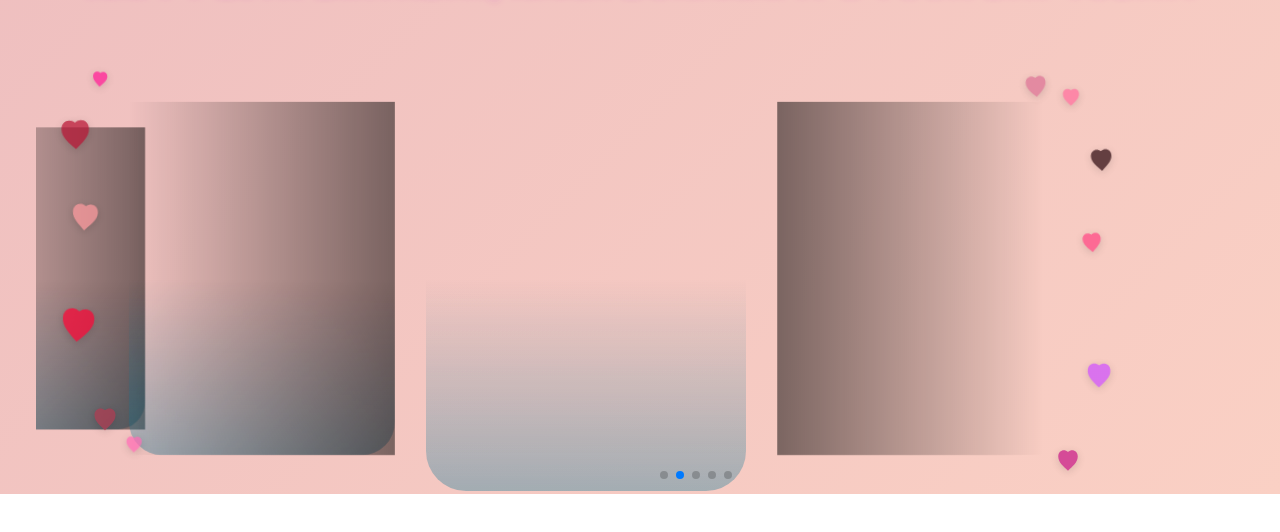
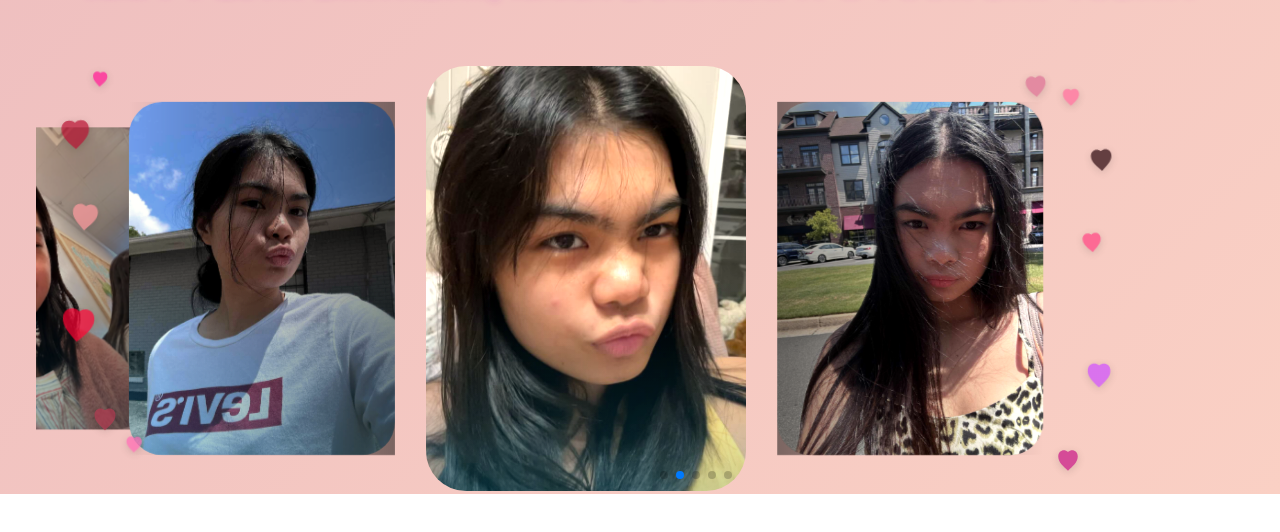
Before and after one commit to sleepyoio/forjanna, a plain HTML site: page public/nanahome.html in a window 1280 px wide. Shown: the part 226-758 px from the top of the page. Drawn offline with nearby package versions, Linux system fonts and the light colour scheme.

Commit message:
changing location of images

```diff
--- a/public/designs.css
+++ b/public/designs.css
@@ -85,18 +85,18 @@ margin-top: 2vh;
 
 .swiper-slide--one {
     background: linear-gradient(to top, #1a698b5b, #28fff400, #2c536400),
-    url('nana.jpg') no-repeat 50% 50% / cover;
+    url('../images/nana.jpg') no-repeat 50% 50% / cover;
     filter: brightness(1.1) saturate(1.3) contrast(1.05) sepia(0.15) hue-rotate(-5deg);
 }
 
 .swiper-slide--two {
     background: linear-gradient(to top, #1a698b5b, #28fff400, #2c536400),
-    url('nana2.jpg') no-repeat 50% 50% / cover;
+    url('../images/nana2.jpg') no-repeat 50% 50% / cover;
   filter: brightness(1.1) saturate(1.3) contrast(1.05) sepia(0.15) hue-rotate(-5deg);
 }
 
 .swiper-slide--three {
-    background: url('nana4.jpg');
+    background: url('../images/nana4.jpg');
 background-size: cover;
 background-position: 50% 50%;
 background-repeat: no-repeat;
@@ -105,13 +105,13 @@ filter: brightness(1.1) saturate(1.3) contrast(1.05) sepia(0.15) hue-rotate(-5de
 
 .swiper-slide--four {
     background: linear-gradient(to top, #1a698b5b, #28fff400, #2c536400),
-    url('nana5.jpg') no-repeat 50% 50% / cover;
+    url('../images/nana5.jpg') no-repeat 50% 50% / cover;
   filter: brightness(1.1) saturate(1.3) contrast(1.05) sepia(0.15) hue-rotate(-5deg);
 }
 
 .swiper-slide--five {
     background: linear-gradient(to top, #1a698b5b, #28fff400, #2c536400),
-    url('nana6.jpg') no-repeat 50% 50% / cover;
+    url('../images/nana6.jpg') no-repeat 50% 50% / cover;
  filter: brightness(1.1) saturate(1.3) contrast(1.05) sepia(0.15) hue-rotate(-5deg);
 }
 
```
